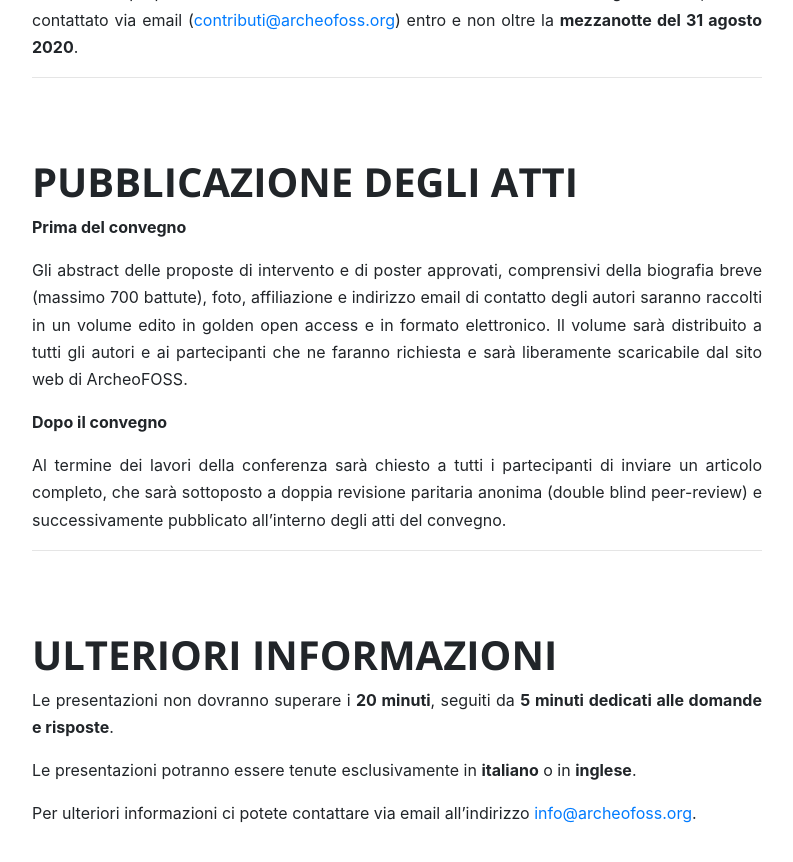
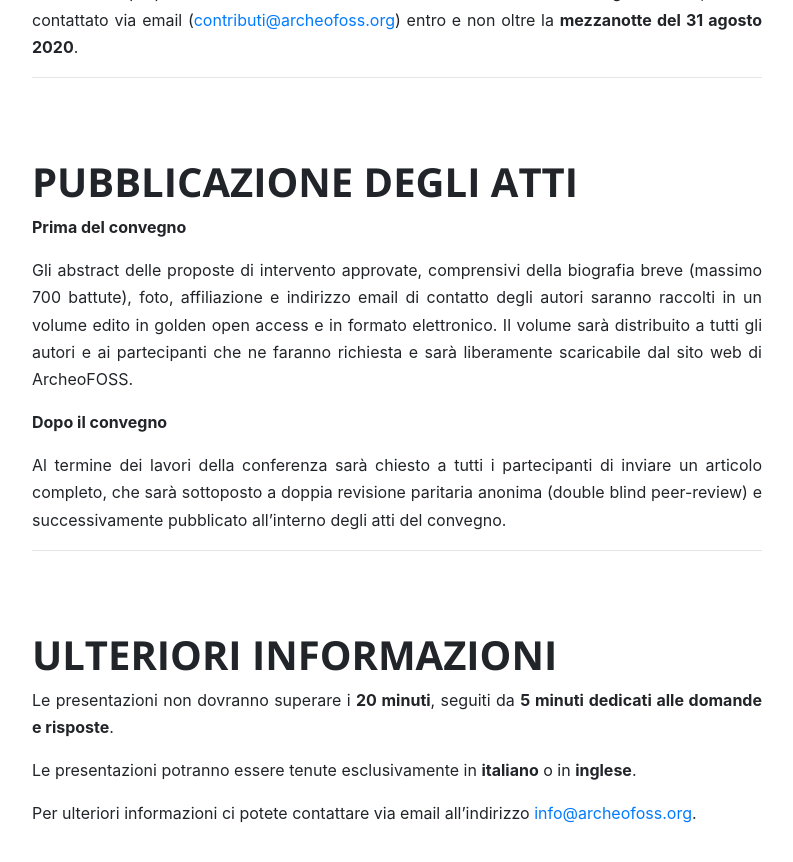
Before and after one commit to archeofoss/archeofoss2020, a Jekyll site: the page built from index.md, in a window 1280 px wide and 900 px high, scrolled down 5322 px. Shown: the top 862 px of the window, without its empty margins (243-1036 px from the left). Built offline with Jekyll 4.4.1, drawn with Linux system fonts in a browser that asks for light colours; nearby versions of some CDN libraries.

Commit message:
Update index.md

```diff
--- a/index.md
+++ b/index.md
@@ -157,7 +157,7 @@ entro e non oltre la **mezzanotte del 31 agosto 2020**.
 
 **Prima del convegno**
 
-Gli abstract delle proposte di intervento e di poster approvati, comprensivi della biografia breve (massimo 700 battute), foto, affiliazione e indirizzo email di contatto degli autori  saranno raccolti in un volume edito in golden open access e in formato elettronico. Il volume sarà distribuito a tutti gli autori e ai partecipanti che ne faranno richiesta e sarà liberamente scaricabile dal sito web di ArcheoFOSS.
+Gli abstract delle proposte di intervento approvate, comprensivi della biografia breve (massimo 700 battute), foto, affiliazione e indirizzo email di contatto degli autori  saranno raccolti in un volume edito in golden open access e in formato elettronico. Il volume sarà distribuito a tutti gli autori e ai partecipanti che ne faranno richiesta e sarà liberamente scaricabile dal sito web di ArcheoFOSS.
 
 **Dopo il convegno**
 
```
